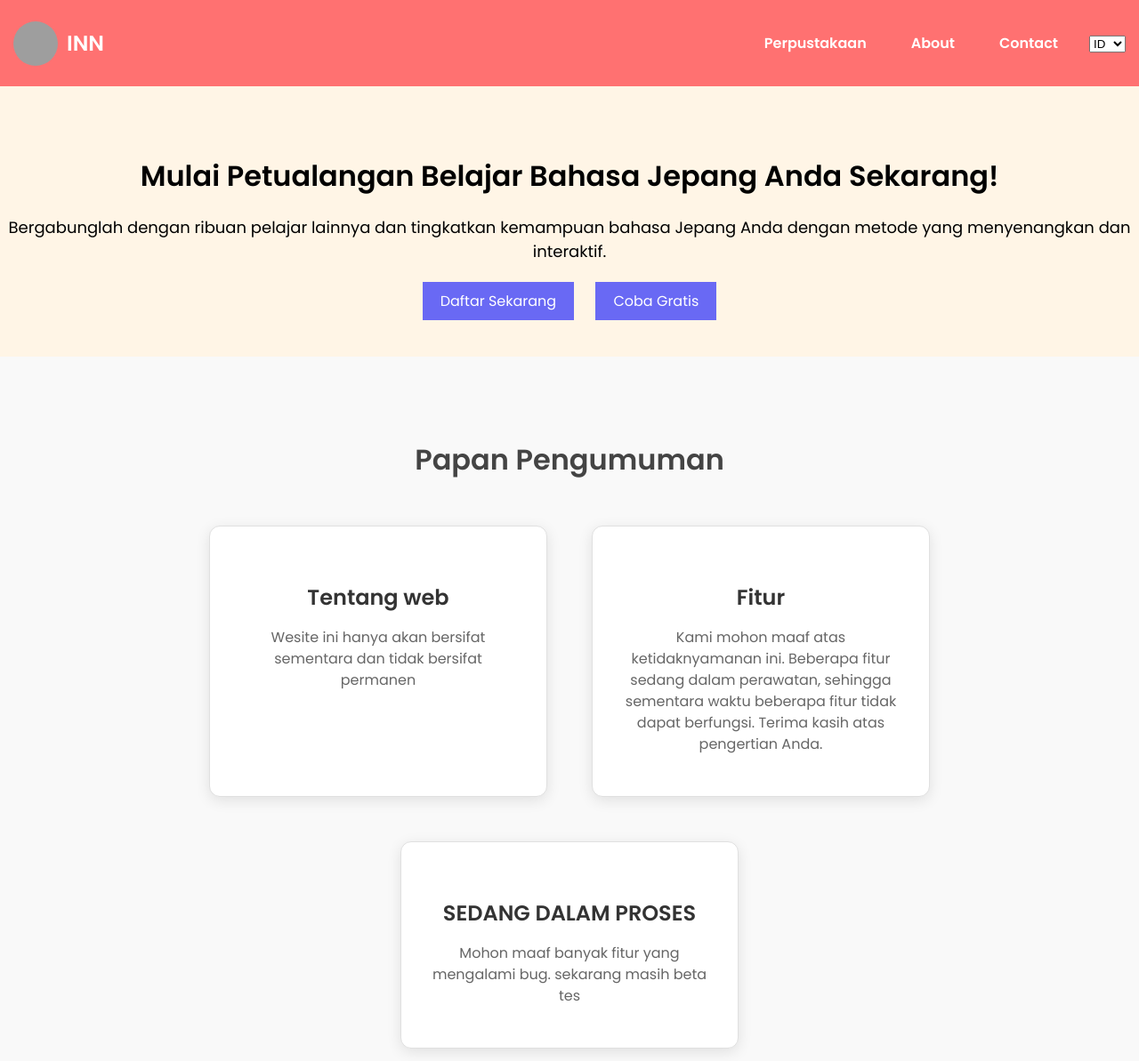
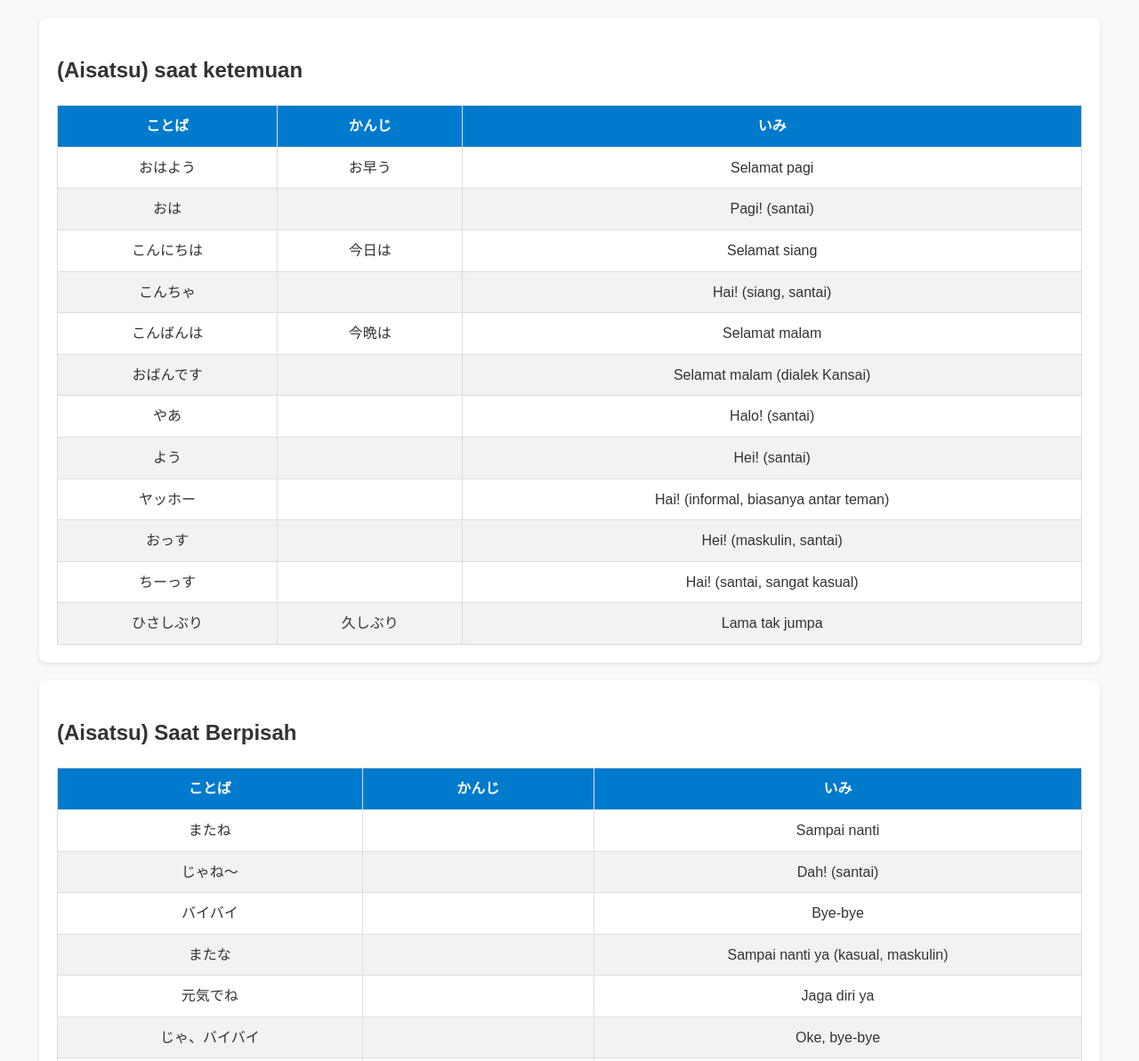
Before and after one commit to IzumiNoNihongo/IzumiNoNihongo.github.Io, a plain HTML site: page index.html in a window 1280 px wide. Shown: the top 1193 px of the page at 89% size. Drawn offline with Linux system fonts and the light colour scheme; grey boxes are pictures that could not be loaded.

Commit message:
Update index.html

```diff
--- a/index.html
+++ b/index.html
@@ -3,321 +3,188 @@
 <head>
     <meta charset="UTF-8">
     <meta name="viewport" content="width=device-width, initial-scale=1.0">
-    <title>INN Home</title>
-    <link rel="icon" href="Gambar/bahan web gambar.png">
-    <link href="https://fonts.googleapis.com/css2?family=Poppins:wght@400;600&display=swap" rel="stylesheet">
-    <link rel="stylesheet" href="https://cdnjs.cloudflare.com/ajax/libs/font-awesome/5.15.4/css/all.min.css">
+    <title>言葉</title>
+    <link rel="stylesheet" href="../../../css/table.css">
+</head>
 <style>
-        /* General Styles */
     body {
-            font-family: 'Poppins', sans-serif;
+        font-family: Arial, sans-serif;
+        line-height: 1.6;
         margin: 0;
         padding: 0;
-            box-sizing: border-box;
+        background-color: #f9f9f9;
+        color: #333;
       }
-        header {
-            background-color: rgb(255, 113, 113);
-            color: white;
-            display: flex;
-            justify-content: space-between;
-            align-items: center;
-            padding: 15px;
+      h1 {
+        text-align: center;
+        color: #007acc;
+        margin-top: 20px;
       }
-        .logo {
-            display: flex;
-            align-items: center;
+      nav {
+        background-color: #007acc;
+        padding: 10px 0;
       }
-        .logo img {
-            width: 50px;
-            height: 50px;
-            border-radius: 50%;
-        }
-        .logo h1 {
-            margin-left: 10px;
-            font-size: 24px;
-            font-weight: 600;
-        }
-
-        /* Desktop Navigation */
       nav ul {
         list-style: none;
         display: flex;
+        justify-content: center;
         margin: 0;
         padding: 0;
       }
       nav ul li {
-            margin-left: 20px;
+        margin: 0 15px;
       }
       nav ul li a {
         color: white;
         text-decoration: none;
-            font-weight: 600;
-            padding: 10px 15px;
+        font-weight: bold;
       }
       nav ul li a:hover {
-            background-color: rgba(255, 255, 255, 0.3);
-            border-radius: 5px;
+        text-decoration: underline;
       }
-
-        /* Hamburger Icon for Mobile */
-        .hamburger {
-            display: none;
-            font-size: 28px;
-            cursor: pointer;
+      section {
+        padding: 20px;
+        margin: 20px auto;
+        width: 90%;
+        max-width: 1200px;
+        background: white;
+        border-radius: 8px;
+        box-shadow: 0 2px 5px rgba(0, 0, 0, 0.1);
       }
-
-        /* Mobile Navigation */
-        .nav-bar-mobile {
-            display: none;
-            flex-direction: column;
-            background-color: rgb(255, 113, 113);
-            position: absolute;
-            top: 60px;
+      table {
         width: 100%;
-            left: 0;
+        border-collapse: collapse;
+        margin-top: 20px;
       }
-        .nav-bar-mobile a {
-            color: white;
-            padding: 15px;
-            text-decoration: none;
-            font-weight: 600;
-            border-bottom: 1px solid rgba(255, 255, 255, 0.2);
+      th, td {
+        border: 1px solid #ddd;
+        padding: 10px;
         text-align: center;
       }
-
-        /* Footer */
-        footer {
-            background-color: rgb(255, 113, 113);
+      th {
+        background-color: #007acc;
         color: white;
-            text-align: center;
-            padding: 20px 0;
-            margin-top: 50px;
       }
-        footer a {
-            color: white;
-            text-decoration: none;
-            margin: 0 10px;
-            font-weight: 600;
+      tr:nth-child(even) {
+        background-color: #f2f2f2;
       }
-
-         /* CTA Styles */
-         .cta-section {
-            background-color: #fff5e6;
-            padding: 50px 0;
-            text-align: center;
-        }
-
-        .cta-section h2 {
-            font-size: 32px;
-            margin-bottom: 20px;
-        }
-
-        .cta-section p {
-            font-size: 18px;
-            margin-bottom: 30px;
-
-        }
-
-        .cta-buttons .btn {
-            margin: 10px;
-            border: 15px;
-            padding: 10px 20px;
-            background-color: rgb(105, 105, 244);
-            text-decoration: none;
-            color: white;
-
-        }
-
-        .cta-buttons .btn:hover {
-            background-color: rgb(95, 95, 229);
-        }
-/* Courses Styles */
-.courses-section {
-    padding: 60px 0;
-    background-color: #f9f9f9; /* Warna latar belakang yang lebih terang */
-    animation: fadeIn 1s forwards;
-}
-
-.courses-section h3 {
-    text-align: center;
-    margin-bottom: 40px;
-    font-size: 32px; /* Ukuran font lebih besar */
-    color: #444; /* Warna teks lebih gelap untuk kontras */
-    font-weight: 600; /* Menebalkan teks */
-}
-
-.courses {
-    display: flex;
-    justify-content: center; /* Memusatkan konten */
-    flex-wrap: wrap;
-    gap: 30px; /* Jarak yang lebih lebar antara kursus */
-    max-width: 1200px; /* Lebar maksimal */
-    margin: 0 auto; /* Memusatkan konten */
-}
-
-.course {
-    background-color: #ffffff; /* Warna latar belakang putih */
-    border-radius: 12px; /* Sudut yang lebih halus */
-    box-shadow: 0 4px 16px rgba(0, 0, 0, 0.1); /* Bayangan lebih halus */
-    padding: 30px; /* Padding lebih besar */
-    margin: 10px;
-    width: calc(33.333% - 20px);
-    box-sizing: border-box;
-    text-align: center;
-    transition: transform 0.3s ease, box-shadow 0.3s ease, background-color 0.3s ease; /* Efek transisi yang lebih halus */
-    border: 1px solid #e0e0e0; /* Garis batas halus */
-}
-
-.course:hover {
-    transform: translateY(-5px); /* Mengangkat sedikit saat hover */
-    box-shadow: 0 8px 24px rgba(0, 0, 0, 0.2); /* Bayangan lebih dalam saat hover */
-    background-color: #f0f8ff; /* Warna latar belakang sedikit berbeda saat hover */
-}
-
-.course h4 {
-    font-size: 24px; /* Ukuran font judul yang lebih besar */
-    color: #333; /* Warna teks judul */
-    margin-bottom: 15px; /* Jarak di bawah judul */
-}
-
-.course p {
-    font-size: 16px; /* Ukuran font deskripsi yang lebih sesuai */
-    color: #666; /* Warna teks deskripsi */
-    line-height: 1.5; /* Jarak antar baris yang lebih baik */
-}
-
-/* Responsive Styles */
-@media (max-width: 768px) {
-    .course {
-        width: calc(50% - 20px); /* 2 kolom di layar kecil */
-    }
-}
-
-@media (max-width: 480px) {
-    .course {
-        width: calc(100% - 20px); /* 1 kolom di layar sangat kecil */
-    }
-}
-        /* Responsive Styles */
-        @media (max-width: 768px) {
-            nav ul {
-                display: none;
-            }
-            .hamburger {
-                display: block;
-            }
-            .nav-bar-mobile.show {
-                display: flex;
-            }
+      tr:hover {
+        background-color: #eaeaea;
       }
 </style>
-</head>
 <body>
-
-<header>
-    <div class="logo">
-        <img src="gambar/bahan web gambar.png">
-        <h1>INN</h1>
-    </div>
-    <nav>
-        <ul class="nav-bar">
-            <li><a href="Perpustakan.html">Perpustakaan</a></li>
-            <li><a href="about.html">About</a></li>
-            <li><a href="contact.html">Contact</a></li>
-            <li>
-                <select name="language" id="language">
-                    <option value="id">ID</option>
-                    <option value="en">EN</option>
-                    <option value="jp">JP</option>
-                </select>
-            </li>
-        </ul>
-        <span class="hamburger" id="hamburger-menu">
-            <i class="fas fa-bars"></i>
-        </span>
-    </nav>
-</header>
-
-<div class="nav-bar-mobile" id="mobile-menu">
-    <a href="Perpustakan.html">Perpustakaan</a>
-    <a href="about.html">About</a>
-    <a href="contact.html">Contact</a>
-    <select name="language" id="language-mobile" style="margin: 10px;">
-        <option value="id">ID</option>
-        <option value="en">EN</option>
-        <option value="jp">JP</option>
-    </select>
-</div>
-
-
- <!-- Call to Action (CTA) -->
- <section class="cta-section">
-    <div class="container">
-        <div class="cta-content">
-            <h2 data-translate="startAdventure">Mulai Petualangan Belajar Bahasa Jepang Anda Sekarang!</h2>
-            <p data-translate="joinUs">Bergabunglah dengan ribuan pelajar lainnya dan tingkatkan kemampuan bahasa Jepang Anda dengan metode yang menyenangkan dan interaktif.</p>
-            <div class="cta-buttons">
-                <a href="pendaftaran/Pendaftaran.html" class="btn btn-primary" data-translate="registerNow">Daftar Sekarang</a>
-                <a href="Maaf.html" class="btn btn-secondary" data-translate="tryFree">Coba Gratis</a>
-            </div>
-        </div>
-    </div>
+    <section id="aisatsu">
+        <h2>(Aisatsu) saat ketemuan</h2>
+        <table>
+          <thead>
+            <tr>
+              <th>ことば</th>
+              <th>かんじ</th>
+              <th>いみ</th>
+            </tr>
+          </thead>
+          <tbody>
+            <tr><td>おはよう</td><td>お早う</td><td>Selamat pagi</td></tr>
+            <tr><td>おは</td><td></td><td>Pagi! (santai)</td></tr>
+            <tr><td>こんにちは</td><td>今日は</td><td>Selamat siang</td></tr>
+            <tr><td>こんちゃ</td><td></td><td>Hai! (siang, santai)</td></tr>
+            <tr><td>こんばんは</td><td>今晩は</td><td>Selamat malam</td></tr>
+            <tr><td>おばんです</td><td></td><td>Selamat malam (dialek Kansai)</td></tr>
+            <tr><td>やあ</td><td></td><td>Halo! (santai)</td></tr>
+            <tr><td>よう</td><td></td><td>Hei! (santai)</td></tr>
+            <tr><td>ヤッホー</td><td></td><td>Hai! (informal, biasanya antar teman)</td></tr>
+            <tr><td>おっす</td><td></td><td>Hei! (maskulin, santai)</td></tr>
+            <tr><td>ちーっす</td><td></td><td>Hai! (santai, sangat kasual)</td></tr>
+            <tr><td>ひさしぶり</td><td>久しぶり</td><td>Lama tak jumpa</td></tr>
+          </tbody>
+        </table>
+      </section>
+      <section id="aisatsu-perpisahan">
+        <h2> (Aisatsu) Saat Berpisah</h2>
+        <table>
+          <thead>
+            <tr>
+              <th>ことば</th>
+              <th>かんじ</th>
+              <th>いみ</th>
+            </tr>
+          </thead>
+          <tbody>
+            <tr><td>またね</td><td></td><td>Sampai nanti</td></tr>
+            <tr><td>じゃね～</td><td></td><td>Dah! (santai)</td></tr>
+            <tr><td>バイバイ</td><td></td><td>Bye-bye</td></tr>
+            <tr><td>またな</td><td></td><td>Sampai nanti ya (kasual, maskulin)</td></tr>
+            <tr><td>元気でね</td><td></td><td>Jaga diri ya</td></tr>
+            <tr><td>じゃ、バイバイ</td><td></td><td>Oke, bye-bye</td></tr>
+            <tr><td>またこんど</td><td></td><td>Sampai lain kali</td></tr>
+            <tr><td>また明日</td><td>また明日</td><td>Sampai besok</td></tr>
+            <tr><td>じゃあまた</td><td></td><td>Sampai jumpa</td></tr>
+            <tr><td>おつかれ</td><td></td><td>Terima kasih atas kerja kerasnya (santai)</td></tr>
+            <tr><td>おつかれさまでした</td><td>お疲れ様でした</td><td>Terima kasih atas kerja kerasnya (formal)</td></tr>
+            <tr><td>おさきにしつれいします</td><td>お先に失礼します</td><td>Permisi saya pergi duluan</td></tr>
+            <tr><td>ではまた</td><td></td><td>Sampai jumpa (formal)</td></tr>
+            <tr><td>さよなら</td><td>さようなら</td><td>Selamat tinggal</td></tr>
+          </tbody>
+        </table>
       </section>
 
-<!-- Deskripsi Kursus -->
-<section class="courses-section">
-    <div class="container">
-        <h3 data-translate="offeredCourses">Papan Pengumuman</h3>
-        <div class="courses">
-            <div class="course" id="course1">
-                <h4 data-translate="beginnerCourse">Tentang web</h4>
-                <p data-translate="beginnerDesc">Wesite ini hanya akan bersifat sementara dan tidak bersifat permanen</p>
-            </div>
-            <div class="course" id="course2">
-                <h4 data-translate="intermediateCourse">Fitur</h4>
-                <p data-translate="intermediateDesc">Kami mohon maaf atas ketidaknyamanan ini. Beberapa fitur sedang dalam perawatan, sehingga sementara waktu beberapa fitur tidak dapat berfungsi. Terima kasih atas pengertian Anda.</p>
-            </div>
-            <div class="course" id="course3">
-                <h4 data-translate="advancedCourse">SEDANG DALAM PROSES</h4>
-                <p data-translate="advancedDesc">Mohon maaf banyak fitur yang mengalami bug. sekarang masih beta tes</p>
-        </div>
-    </div>
+      <section id="situasi-kehidupan">
+        <h2> Berdasarkan Situasi Kehidupan</h2>
+        <table>
+          <thead>
+            <tr>
+              <th>ことば</th>
+              <th>かんじ</th>
+              <th>いみ</th>
+            </tr>
+          </thead>
+          <tbody>
+            <tr><td>いただきます</td><td></td><td>Selamat makan (sebelum makan)</td></tr>
+            <tr><td>ごちそうさまでした</td><td></td><td>Terima kasih atas makanannya (setelah makan)</td></tr>
+            <tr><td>いってきます</td><td></td><td>Saya pergi dulu</td></tr>
+            <tr><td>いってらっしゃい</td><td></td><td>Hati-hati di jalan</td></tr>
+            <tr><td>ただいま</td><td></td><td>Saya pulang</td></tr>
+            <tr><td>おかえりなさい</td><td></td><td>Selamat datang kembali</td></tr>
+            <tr><td>おじゃまします</td><td></td><td>Permisi masuk</td></tr>
+            <tr><td>お疲れさまでした</td><td>お疲れ様でした</td><td>Terima kasih atas kerja kerasnya</td></tr>
+            <tr><td>はじめまして</td><td>初めまして</td><td>Salam kenal</td></tr>
+            <tr><td>よろしくおねがいします</td><td>よろしくお願いします</td><td>Mohon bantuannya</td></tr>
+            <tr><td>おはよう</td><td>お早う</td><td>Selamat pagi</td></tr>
+            <tr><td>おやすみなさい</td><td>お休みなさい</td><td>Selamat tidur</td></tr>
+            <tr><td>お誕生日おめでとう</td><td>お誕生日おめでとう</td><td>Selamat ulang tahun</td></tr>
+            <tr><td>おめでとうございます</td><td></td><td>Selamat</td></tr>
+            <tr><td>ごめん</td><td></td><td>Maaf (santai)</td></tr>
+            <tr><td>ごめんね</td><td></td><td>Maaf ya (santai)</td></tr>
+            <tr><td>ごめんなさい</td><td></td><td>Maaf</td></tr>
+            <tr><td>すみません</td><td></td><td>Permisi / Maaf</td></tr>
+            <tr><td>たいへんもうしわけありません</td><td>大変申し訳ありません</td><td>Saya sangat menyesal (formal)</td></tr>
+            <tr><td>ごめいわくかけてたいへんもうしわけありません</td><td>ご迷惑かけて大変申し訳ありません</td><td>Maaf telah merepotkan (sangat formal)</td></tr>
+            <tr><td>おせわになりした</td><td>お世話になりした。</td><td>Terima kasih banyak untuk segalanya</td></tr>
+        </tbody>
+        </table>
+      </section>
+      <section id="aisatsu-budaya">
+        <h2> Aisatsu Berdasarkan Budaya</h2>
+        <table>
+          <thead>
+            <tr>
+              <th>ことば</th>
+              <th>かんじ</th>
+              <th>いみ</th>
+            </tr>
+          </thead>
+          <tbody>
+            <tr><td>あけましておめでとうございます</td><td>明けましておめでとうございます</td><td>Selamat Tahun Baru</td></tr>
+            <tr><td>ことしもよろしくお願いします</td><td>今年もよろしくお願いします</td><td>Mohon kerja samanya tahun ini</td></tr>
+            <tr><td>メリークリスマス</td><td></td><td>Selamat Natal</td></tr>
+            <tr><td>ごけっこんおめでとうございます</td><td>ご結婚おめでとうございます</td><td>Selamat atas pernikahan Anda</td></tr>
+            <tr><td>すえながくおしあわせに</td><td>末永くお幸せに</td><td>Semoga berbahagia selamanya</td></tr>
+            <tr><td>おたんじょうびおめでとうございます</td><td>お誕生日おめでとうございます</td><td>Selamat Ulang Tahun</td></tr>
+            <tr><td>すてきな一ねんになりますように</td><td>素敵な一年になりますように</td><td>Semoga tahun ini menjadi tahun yang indah</td></tr>
+          </tbody>
+        </table>
       </section>
 
 
-<footer>
-    <p>&copy; 2024 Kursus Bahasa Jepang INN. All rights reserved.</p>
-    <a href="about.html">Tentang Kami</a> |
-    <a href="kebijakan privasi.html">Kebijakan Privasi</a> |
-    <a href="cs.html">Customer Service</a>
-</footer>
-
-<script>
-    // Toggle mobile menu
-    document.getElementById('hamburger-menu').addEventListener('click', function() {
-        var mobileMenu = document.getElementById('mobile-menu');
-        mobileMenu.classList.toggle('show');
-    });
-
-    // Disable right-click
-document.addEventListener('contextmenu', (e) => e.preventDefault());
-
-function ctrlShiftKey(e, keyCode) {
-  return e.ctrlKey && e.shiftKey && e.keyCode === keyCode.charCodeAt(0);
-}
-
-document.onkeydown = (e) => {
-  // Disable F12, Ctrl + Shift + I, Ctrl + Shift + J, Ctrl + U
-  if (
-    event.keyCode === 123 ||
-    ctrlShiftKey(e, 'I') ||
-    ctrlShiftKey(e, 'J') ||
-    ctrlShiftKey(e, 'C') ||
-    (e.ctrlKey && e.keyCode === 'U'.charCodeAt(0))
-  )
-    return false;
-};
-</script>
-
 </body>
 </html>
```
Lines whose indentation alone changed are shown as unchanged.
